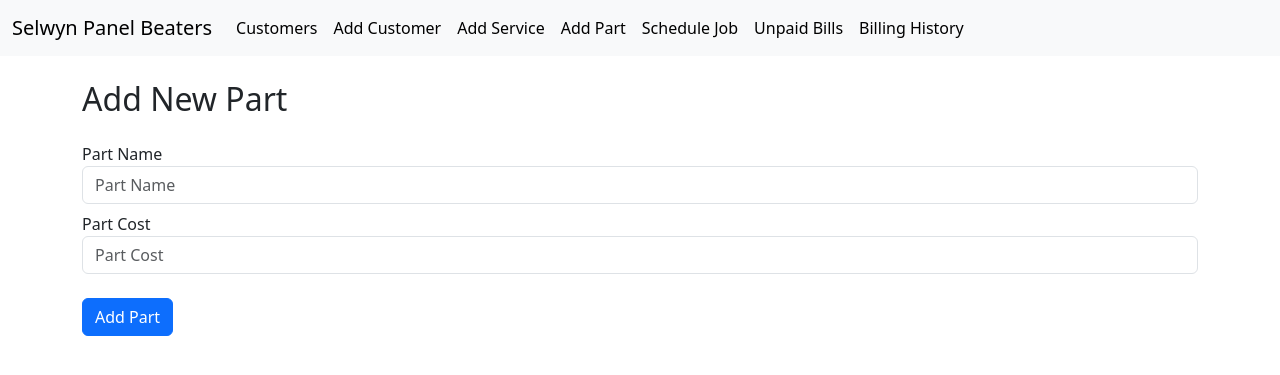
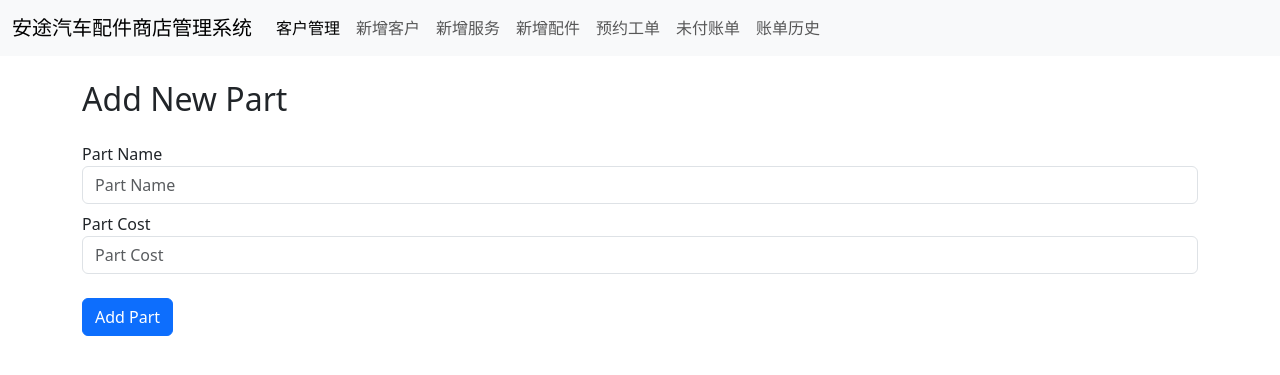
Before and after one commit to josh00123/spb, a Flask app: page /admin/part in a window 1280 px wide. Shown: the top 375 px of the page. Run offline with Flask 3, Linux system fonts and the light colour scheme.

Commit message:
Translate navbar links to Chinese

```diff
--- a/templates/components/navbar.html
+++ b/templates/components/navbar.html
@@ -1,40 +1,40 @@
 <nav class="navbar navbar-expand-lg bg-body-tertiary">
     <div class="container-fluid">
-        <a class="navbar-brand" href="#">Selwyn Panel Beaters</a>
+        <a class="navbar-brand" href="#">安途汽车配件商店管理系统</a>
         <button class="navbar-toggler" type="button" data-bs-toggle="collapse" data-bs-target="#navbarSupportedContent"
-            aria-controls="navbarSupportedContent" aria-expanded="false" aria-label="Toggle navigation">
+            aria-controls="navbarSupportedContent" aria-expanded="false" aria-label="切换导航">
             <span class="navbar-toggler-icon"></span>
         </button>
         <div class="collapse navbar-collapse" id="navbarSupportedContent">
             <ul class="navbar-nav me-auto mb-2 mb-lg-0">
                 {% if 'admin' not in request.url %}
                 <li class="nav-item">
-                    <a class="nav-link active" aria-current="page" href="{{ url_for('home') }}">Current Jobs</a>
+                    <a class="nav-link active" aria-current="page" href="{{ url_for('home') }}">当前工单</a>
                 </li>
                 {% endif %}
                 {% if 'admin' in request.url %}
                 <li class="nav-item">
-                    <a class="nav-link active" aria-current="page" href="{{ url_for('admin_customers') }}">Customers</a>
+                    <a class="nav-link active" aria-current="page" href="{{ url_for('admin_customers') }}">客户管理</a>
                 </li>
                 <li class="nav-item">
-                    <a class="nav-link active" aria-current="page" href="{{ url_for('add_customer') }}">Add Customer</a>
+                    <a class="nav-link" href="{{ url_for('add_customer') }}">新增客户</a>
                 </li>
                 <li class="nav-item">
-                    <a class="nav-link active" aria-current="page" href="{{ url_for('service') }}">Add Service</a>
+                    <a class="nav-link" href="{{ url_for('service') }}">新增服务</a>
                 </li>
                 <li class="nav-item">
-                    <a class="nav-link active" aria-current="page" href="{{ url_for('part') }}">Add Part</a>
+                    <a class="nav-link" href="{{ url_for('part') }}">新增配件</a>
                 </li>
                 <li class="nav-item">
-                    <a class="nav-link active" aria-current="page" href="{{ url_for('schedule_job') }}">Schedule Job</a>
+                    <a class="nav-link" href="{{ url_for('schedule_job') }}">预约工单</a>
                 </li>
                 <li class="nav-item">
-                    <a class="nav-link active" aria-current="page" href="{{ url_for('admin_bills') }}">Unpaid Bills</a>
+                    <a class="nav-link" href="{{ url_for('admin_bills') }}">未付账单</a>
                 </li>
                 <li class="nav-item">
-                    <a class="nav-link active" aria-current="page" href="{{ url_for('billing_history') }}">Billing History</a>
+                    <a class="nav-link" href="{{ url_for('billing_history') }}">账单历史</a>
                 </li>
-                  {% endif %}
+                {% endif %}
             </ul>
         </div>
     </div>
```
